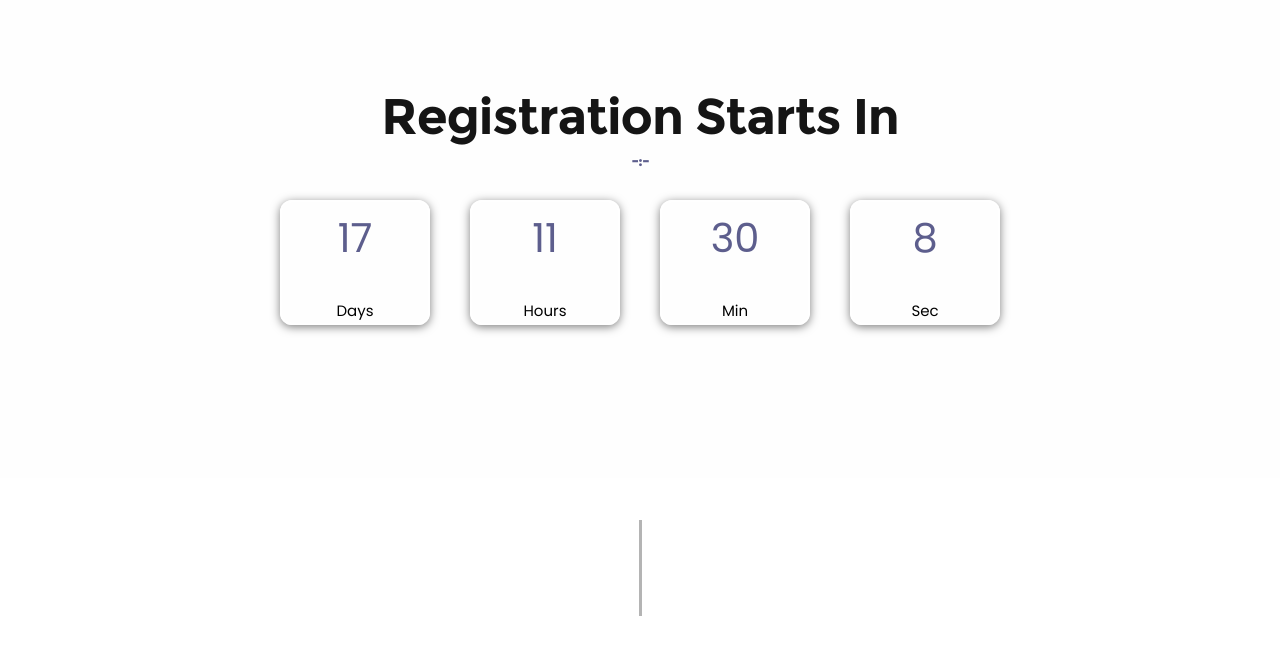
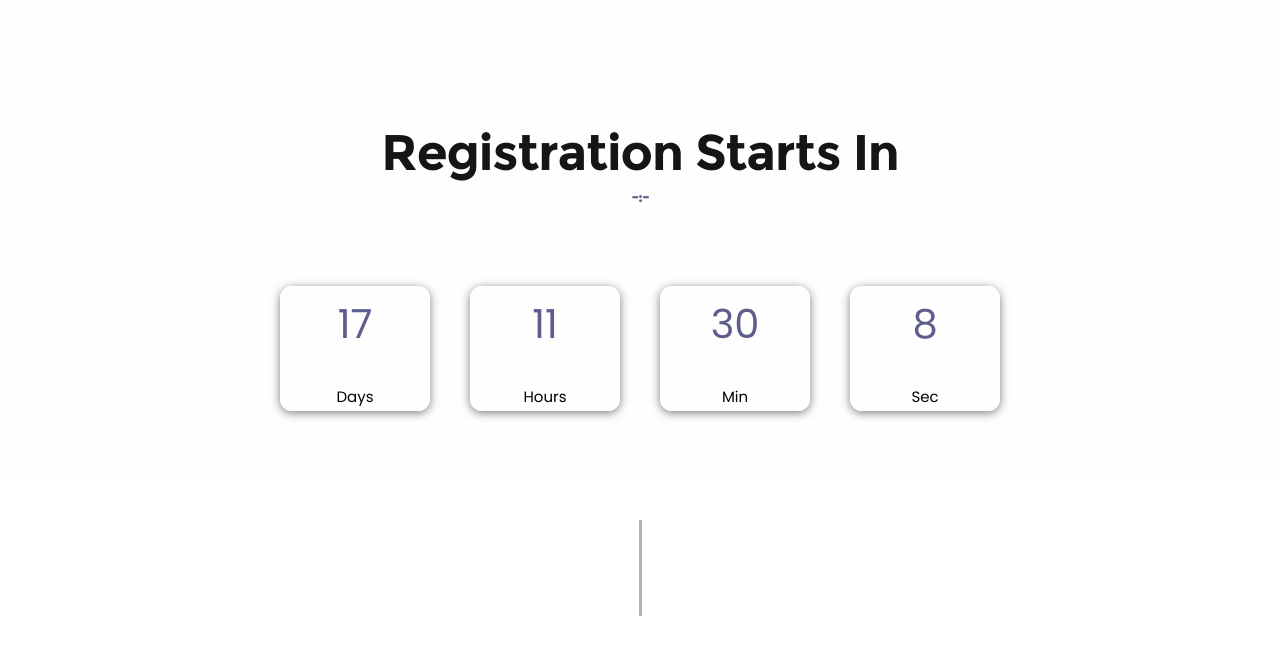
Before and after one commit to Syed-Ashik-Mahamud/test101, a plain HTML site: page index.html in a window 1280 px wide. Shown: the part 802-1449 px from the top of the page. Drawn offline with nearby package versions, Linux system fonts and the light colour scheme; animation ran at ten frames a second.

```diff
--- a/countdown/style.css
+++ b/countdown/style.css
@@ -27,9 +27,11 @@
 }
 .text1{
     text-align: center;
+    margin-top: 20%;
 }
 .countdown-container{
     display: flex;
+    padding: 5rem;
 }
 
 .big-text{
```
